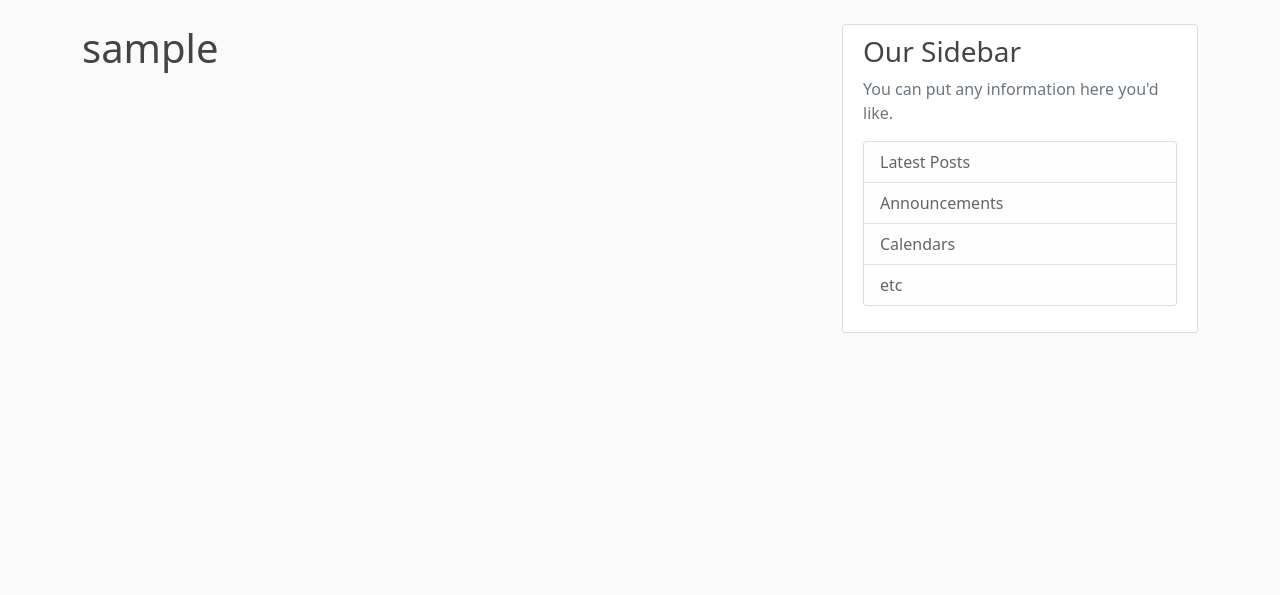
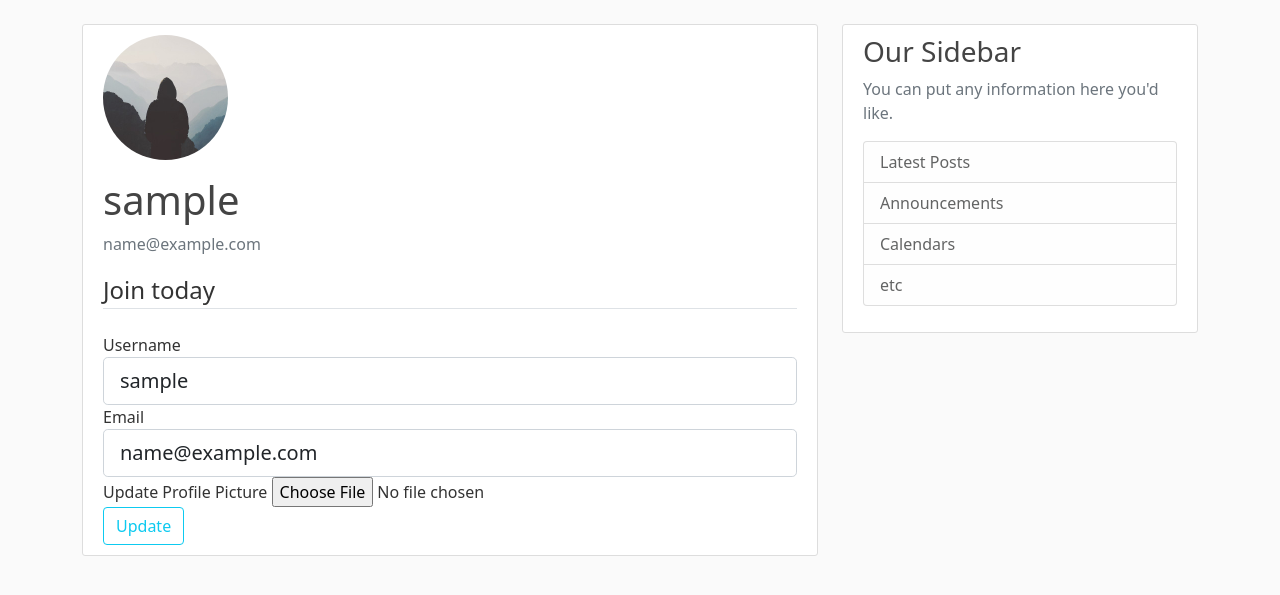
Before and after one commit to Doometnick/flaskblog, a Flask app: page /account in a window 1280 px wide. Shown: the part 56-651 px from the top of the page. Run offline with Flask 2, Linux system fonts and the light colour scheme; the visitor is signed in with stand-in values (Sample User, id 1); data comes from the database, SQL or seed files in the repository; some libraries are stand-ins or nearby versions.

Commit message:
Added account update

```diff
--- a/FlaskBlog/flaskblog/forms.py
+++ b/FlaskBlog/flaskblog/forms.py
@@ -1,4 +1,6 @@
 from flask_wtf import FlaskForm
+from flask_wtf.file import FileField, FileAllowed
+from flask_login import current_user
 from wtforms import StringField, PasswordField, SubmitField, BooleanField, ValidationError
 from wtforms.validators import DataRequired, Length, Email, EqualTo
 from flaskblog.models import User
@@ -21,8 +23,29 @@ class RegistrationForm(FlaskForm):
         if user:
             raise ValidationError("That email is already taken.")
 
+
 class LoginForm(FlaskForm):
     email = StringField("Email", validators=[DataRequired(), Email()])
     password = PasswordField("Password", validators=[DataRequired()])
     remember = BooleanField("Remember me")
     submit = SubmitField("Log in")
+
+
+class UpdateAccountForm(FlaskForm):
+    username = StringField("Username", validators=[DataRequired(), Length(min=2, max=20)])
+    email = StringField("Email", validators=[DataRequired(), Email()])
+    picture = FileField("Update Profile Picture",
+                        validators=[FileAllowed(["jpg", "png"])])
+    submit = SubmitField("Update")
+
+    def validate_username(self, username):
+        if username.data != current_user.username:
+            user = User.query.filter_by(username=username.data).first()
+            if user:
+                raise ValidationError("That username is already taken.")
+
+    def validate_email(self, email):
+        if email.data != current_user.email:
+            user = User.query.filter_by(email=email.data).first()
+            if user:
+                raise ValidationError("That email is already taken.")
--- a/FlaskBlog/flaskblog/routes.py
+++ b/FlaskBlog/flaskblog/routes.py
@@ -1,6 +1,6 @@
 from flask import Flask, render_template, url_for, flash, redirect, request
 from flaskblog import app, db, bcrypt
-from flaskblog.forms import RegistrationForm, LoginForm
+from flaskblog.forms import RegistrationForm, LoginForm, UpdateAccountForm
 from flaskblog.models import User, Post
 from flask_login import login_user, current_user, logout_user, login_required
 
@@ -65,12 +65,27 @@ def login():
 
     return render_template("login.html", title="Login", form=form)
 
+
 @app.route("/logout")
 def logout():
     logout_user()
     return redirect(url_for("home"))
 
-@app.route("/account")
+
+@app.route("/account", methods=["GET", "POST"])
 @login_required
 def account():
-    return render_template("account.html", title="Account")
+    form = UpdateAccountForm()
+    if form.validate_on_submit():
+        current_user.username = form.username.data
+        current_user.email = form.email.data
+        db.session.commit()
+        flash("Your account has been updated!", "success")
+        return redirect(url_for("account"))
+    elif request.method == "GET":
+        form.username.data = current_user.username
+        form.email.data = current_user.email
+    image_file = url_for("static",
+                         filename=f"profile_pics/{current_user.image_file}")
+    return render_template("account.html", title="Account",
+                           image_file=image_file, form=form)
--- a/FlaskBlog/flaskblog/templates/account.html
+++ b/FlaskBlog/flaskblog/templates/account.html
@@ -1,5 +1,65 @@
 
 {% extends "layout.html" %}
 {% block content %}
-    <h1>{{ current_user.username }} </h1>
+    <div class="content-section">
+        <div class="media">
+            <img class="rounded-circle account-img" src="{{ image_file }}">
+            <div class="media-body">
+            <h2 class="account-heading">{{ current_user.username }}</h2>
+            <p class="text-secondary">{{ current_user.email }}</p>
+            </div>
+        </div>
+        <!-- FORM HERE -->
+            <form method="POST" action="" enctype="multipart/form-data">
+                {{ form.hidden_tag() }}
+                <fieldset class="form-group">
+                    <legend class="border-bottom mb-4">
+                        Join today
+                    </legend>
+                    <div class="form-group">
+                        {{ form.username.label(class="form-control-label") }}
+                        {% if form.username.errors %}
+                            {{ form.username(class="form-control form-control-lg is-invalid") }}
+                            <div class="invalid-feedback">
+                                {% for error in form.username.errors %}
+                                    <span>
+                                        {{ error }}
+                                    </span>
+                                {% endfor %}
+                            </div>
+                        {% else %}
+                        {{ form.username(class="form-control form-control-lg") }}
+                        {% endif %}
+
+                    </div>
+                    <div class="form-group">
+                        {{ form.email.label(class="form-control-label") }}
+                        {% if form.email.errors %}
+                            {{ form.email(class="form-control form-control-lg is-invalid") }}
+                            <div class="invalid-feedback">
+                                {% for error in form.email.errors %}
+                                    <span>
+                                        {{ error }}
+                                    </span>
+                                {% endfor %}
+                            </div>
+                        {% else %}
+                        {{ form.email(class="form-control form-control-lg") }}
+                        {% endif %}
+                    </div>
+                    <div class="form-group">
+                        {{ form.picture.label() }}
+                        {{ form.picture(class="form-control-file") }}
+                        {% if form.picture.errors %}
+                            {% for error in form.email.errors %}
+                                <span class="text-danger">{{ error }}</span></br>
+                            {% endfor %}
+                        {% endif %}
+                    </div>
+                </fieldset>
+                <div class="form-group">
+                    {{ form.submit(class="btn btn-outline-info")}}
+                </div>
+            </form>
+    </div>
 {% endblock content%}
```
Also changed, not shown: FlaskBlog/flaskblog/static/profile_pics/default.jpg (added), 1 other file.
